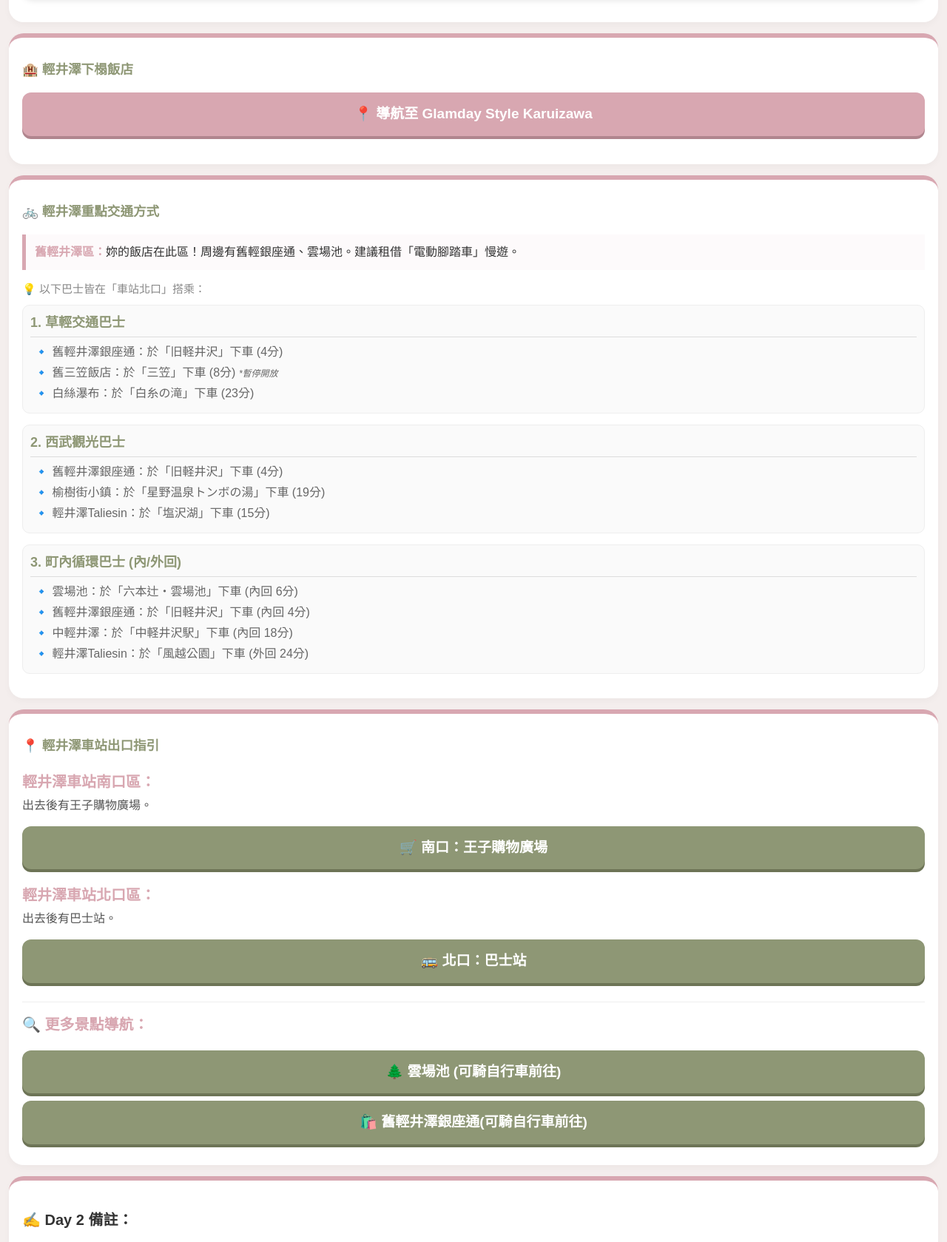
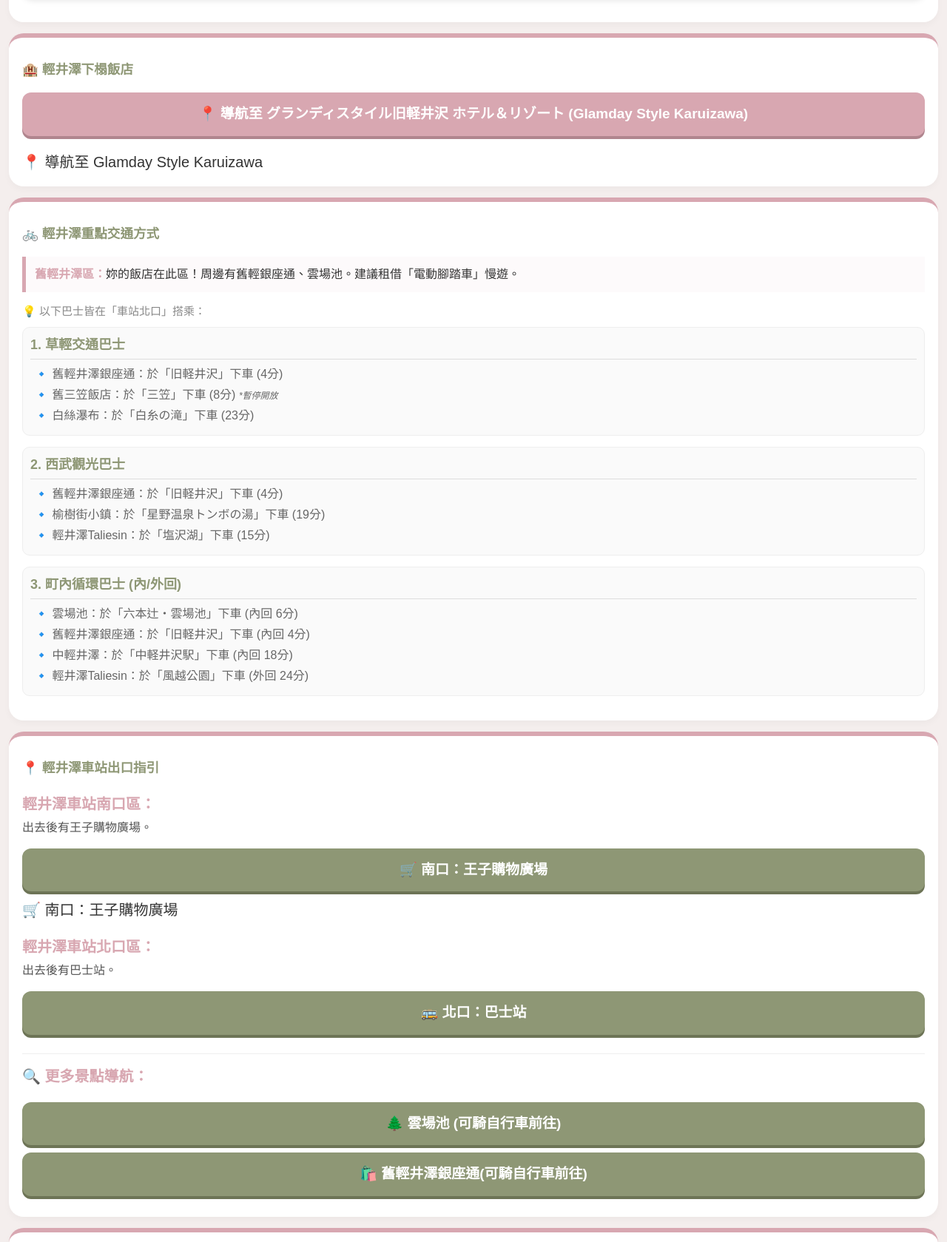
Before and after one commit to leemei7311-tccws/Julie-s-tokyo-trip, a plain HTML site: page day2.html in a window 1280 px wide. Shown: the part 2500-4179 px from the top of the page at 74% size. Drawn offline with Linux system fonts and the light colour scheme.

Commit message:
Update day2.html

```diff
--- a/day2.html
+++ b/day2.html
@@ -200,7 +200,7 @@
 
 <div class="section-card">
     <h3>🏨 輕井澤下榻飯店</h3>
-    <a href="https://www.google.com/maps/search/?api=1&query=Google&query_place_id=ChIJld2pcwDTHWAR7lI3EhMECkY" class="nav-btn hotel-main" target="_blank">📍 導航至 Glamday Style Karuizawa</a>
+    <a href="https://maps.google.com/?cid=5046850812378567406&g_mp=Cidnb29nbGUubWFwcy5wbGFjZXMudjEuUGxhY2VzLlNlYXJjaFRleHQ" class="nav-btn hotel-main" target="_blank">📍 導航至 グランディスタイル旧軽井沢 ホテル＆リゾート (Glamday Style Karuizawa)</a>📍 導航至 Glamday Style Karuizawa</a>
 </div>
 
 <div class="section-card">
@@ -241,7 +241,7 @@
 
     <p class="highlight" style="margin-bottom: 5px;">輕井澤車站南口區：</p>
     <p style="font-size: 16px; margin-top: 0; color: #555;">出去後有王子購物廣場。</p>
-    <a href="https://www.google.com/maps/search/?api=1&query=Google&query_place_id=ChIJs2bRqHvTHWARcl6bPa7ly-g" class="nav-btn" target="_blank">🛒 南口：王子購物廣場</a>
+    <a href="https://maps.google.com/?cid=16774753773592206962&g_mp=Cidnb29nbGUubWFwcy5wbGFjZXMudjEuUGxhY2VzLlNlYXJjaFRleHQ" class="nav-btn" target="_blank">🛒 南口：王子購物廣場</a>🛒 南口：王子購物廣場</a>
 
     <p class="highlight" style="margin-bottom: 5px; margin-top: 20px;">輕井澤車站北口區：</p>
     <p style="font-size: 16px; margin-top: 0; color: #555;">出去後有巴士站。</p>
```
